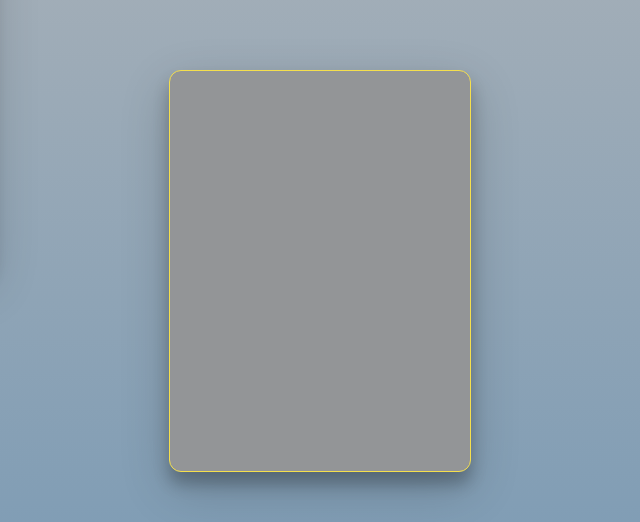
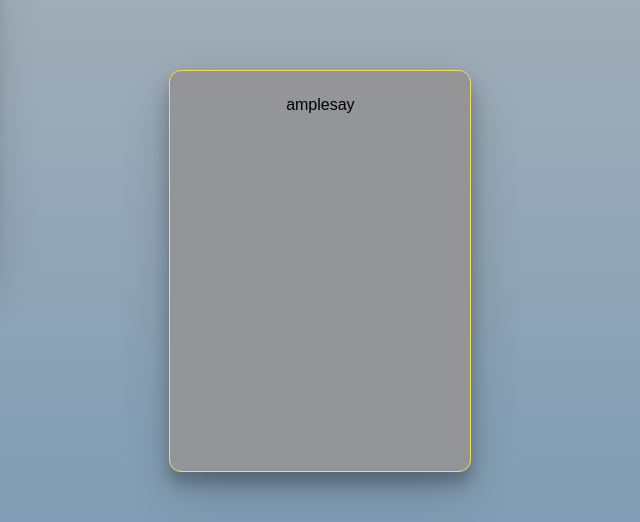
Before and after one commit to EddieCrochet/Portfolio, a plain HTML site: page games/PigLatin/PigLatin.html in a window 1280 px wide. Both pictures are taken after typing "Sample" into the empty fields and a click on the button "Convert to Pig Latin!". Shown: the part 302-824 px from the top of the page, 591-1231 px from the left. Drawn offline with Linux system fonts and the light colour scheme.

Commit message:
created and called a function that prints the string to the desired box in the gui

```diff
--- a/games/PigLatin/PigLatin.html
+++ b/games/PigLatin/PigLatin.html
@@ -21,7 +21,7 @@
                 oninput='this.style.height = "";this.style.height = this.scrollHeight + "px"'></textarea>
             <button id="convertBtn" type="button"><b>Convert to Pig Latin!</b></button>
         </article>
-        <section class="shared mains">
+        <section id="piggy" class="shared mains">
 
         </section>
     </main>
--- a/games/PigLatin/PigLatin.js
+++ b/games/PigLatin/PigLatin.js
@@ -2,6 +2,7 @@
 
 let convertBtn = document.getElementById('convertBtn');
 let userInput = document.getElementById('userInput');
+let pig = document.getElementById("piggy");
 //array variable to represent and add each new piglatin word to that we will eventually return
 let pigLatinArr = [];
 let pigLatinStr="";
@@ -53,12 +54,18 @@ let translate = (english) => {
             pigLatinArr.push(restOfWord + firstPart +"ay"+nonLetters);
         }
     });
+    // loop over the new array to print a nice organized sentence.
     for(let i = 0; i < pigLatinArr.length; i++){
         // doing this instead of a simpler join keeps the nonletters in the sentence as well as proper spaces
         pigLatinStr += ` ${pigLatinArr[i]}`
     }
+    printPig(pigLatinStr);
     console.log(pigLatinArr);
     console.log(pigLatinStr);
+};
+
+let printPig = (str) => {
+    pig.innerHTML=str;
 };
 
 convertBtn.addEventListener('click', function(){
```
